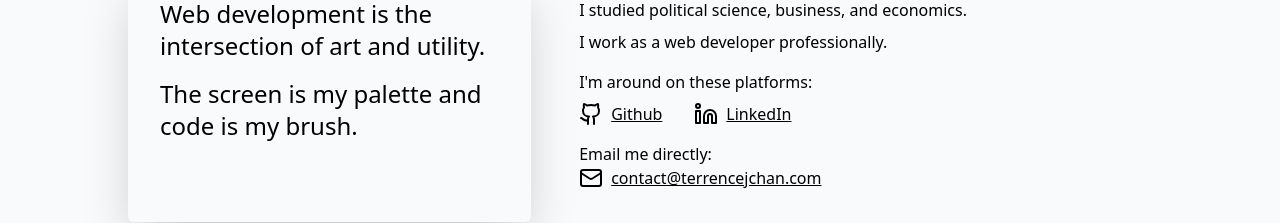
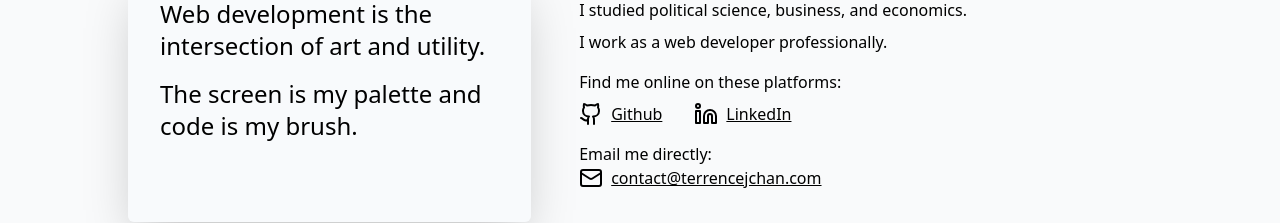
Before and after one commit to TerrenceJChan/next-portfolio, a Next.js app: page / in a window 1280 px wide. Shown: the part 1138-1361 px from the top of the page. Built offline with nearby package versions, Linux system fonts and the light colour scheme.

Commit message:
feat: replace unescaped apostrophe

```diff
--- a/src/app/HomePage.tsx
+++ b/src/app/HomePage.tsx
@@ -118,7 +118,7 @@ const HomePage = () => {
                   viewport={{ once: true }}
                   transition={{ duration: 1, delay: 0.75, bounce: 0 }}
                 >
-                  I'm around on these platforms:
+                  Find me online on these platforms:
                 </motion.p>
                 <motion.div
                   initial={{ opacity: 0, x: 50 }}
```
